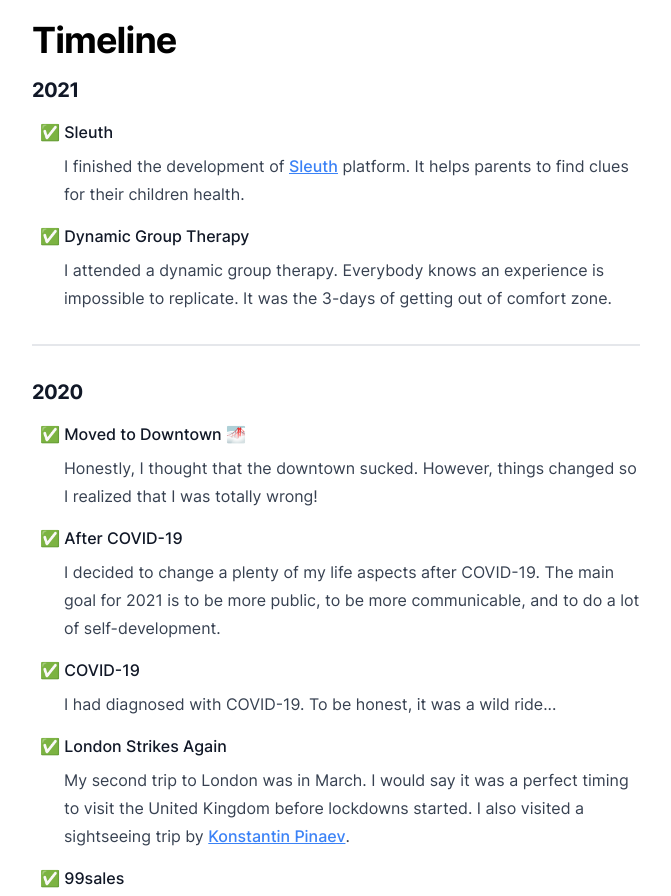
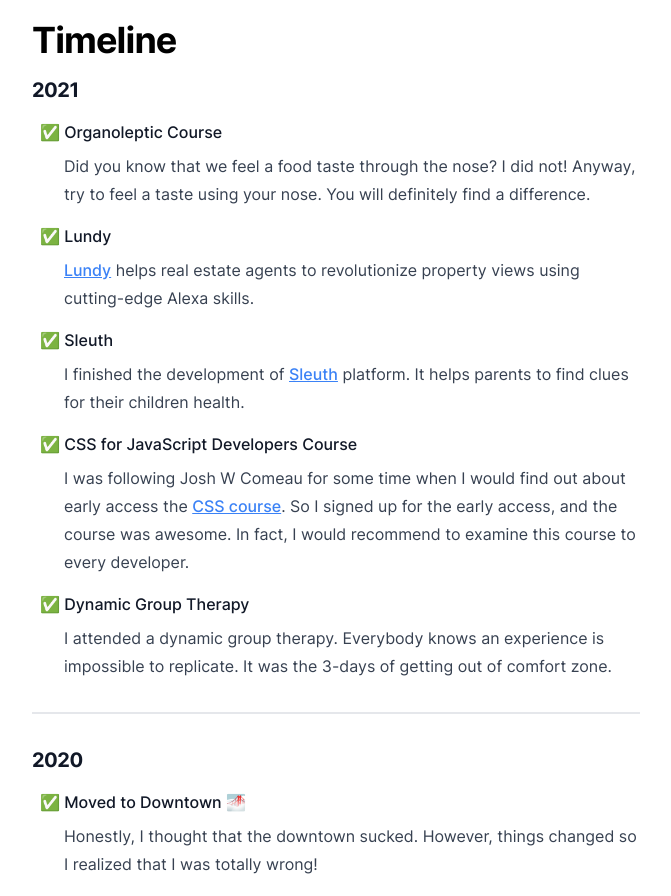
Before and after one commit to skoob13/tarasov.dev, a Next.js app: page / in a window 1280 px wide. Shown: the part 980-1876 px from the top of the page, without its empty margins (304-975 px from the left). Built offline with nearby package versions, Linux system fonts and the light colour scheme; no server answers.

Commit message:
Update timeline

```diff
--- a/src/components/Timeline.tsx
+++ b/src/components/Timeline.tsx
@@ -8,9 +8,22 @@ export default function Timeline() {
     <div className="mb-16">
       <Year>2021</Year>
       <ul>
+        <TimelineRow title="Organoleptic Course">
+          Did you know that we feel a food taste through the nose? I did not! Anyway, try to feel a taste using your
+          nose. You will definitely find a difference.
+        </TimelineRow>
+        <TimelineRow title="Lundy">
+          <ExternalLink href="https://getlundy.io">Lundy</ExternalLink> helps real estate agents to revolutionize
+          property views using cutting-edge Alexa skills.
+        </TimelineRow>
         <TimelineRow title="Sleuth">
           I finished the development of <ExternalLink href="https://hellosleuth.com">Sleuth</ExternalLink> platform. It
           helps parents to find clues for their children health.
+        </TimelineRow>
+        <TimelineRow title="CSS for JavaScript Developers Course">
+          I was following Josh W Comeau for some time when I would find out about early access the{' '}
+          <ExternalLink href="https://css-for-js.dev/">CSS course</ExternalLink>. So I signed up for the early access,
+          and the course was awesome. In fact, I would recommend to examine this course to every developer.
         </TimelineRow>
         <TimelineRow title="Dynamic Group Therapy">
           I attended a dynamic group therapy. Everybody knows an experience is impossible to replicate. It was the
```
